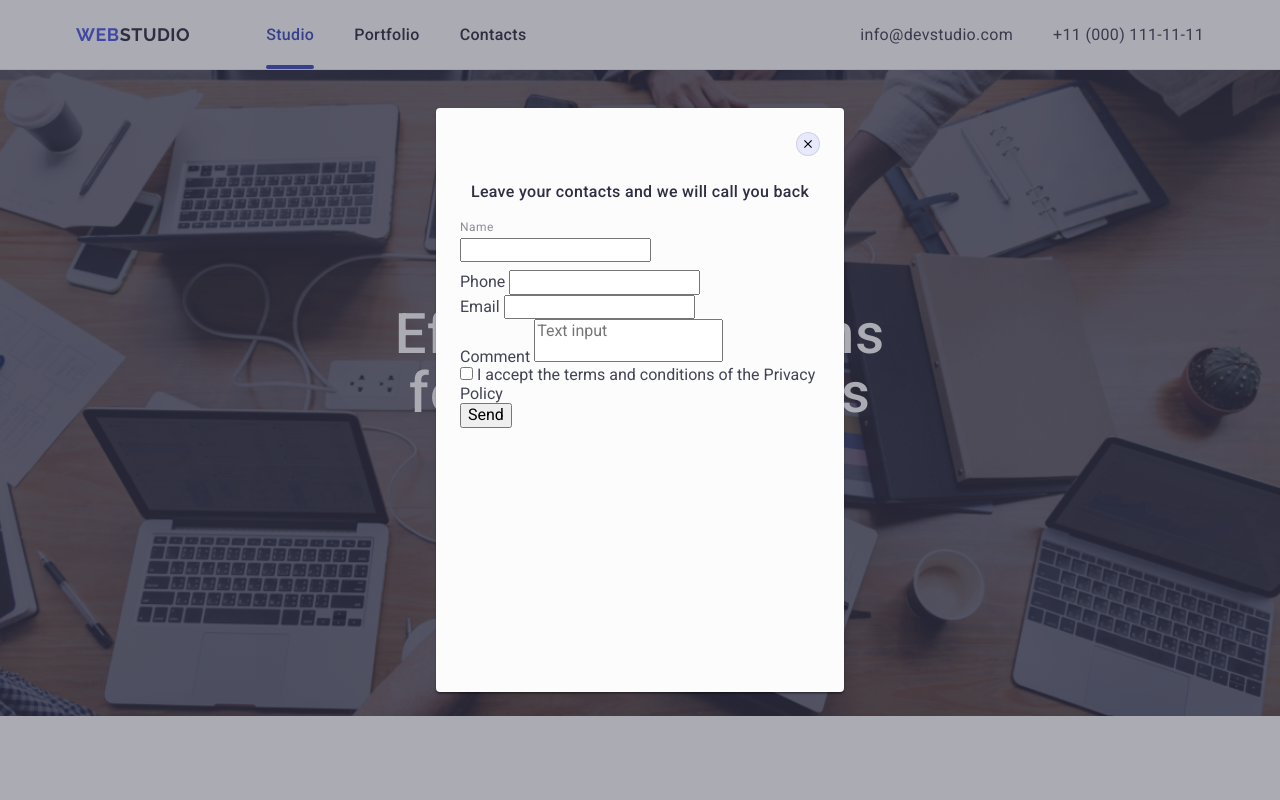
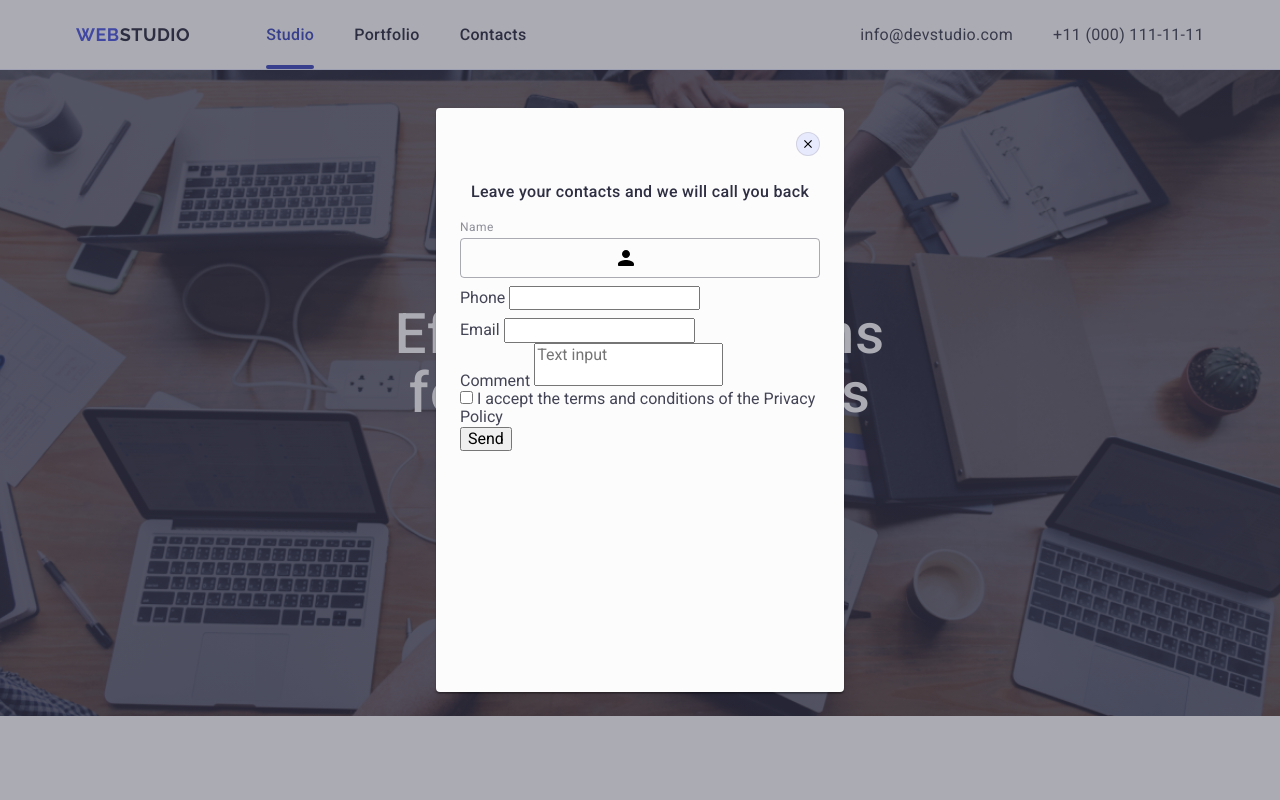
Before and after one commit to AndriyPodolyak/goit-markup-hw-05, a plain HTML site: page index.html in a window 1280 px wide. Shown: the top 800 px of the page. Drawn offline with nearby package versions, Linux system fonts and the light colour scheme.

Commit message:
Add input name done

```diff
--- a/css/styles.css
+++ b/css/styles.css
@@ -590,7 +590,7 @@ textarea {
     margin-bottom: 16px;
 }
 
-.client-name-div {
+.client-div {
     margin-bottom: 8px;
 }
 
@@ -606,3 +606,31 @@ textarea {
 .user-name {
     position: relative;
 }
+
+.input-name {
+    width: 100%;
+    height: 40px;
+    border: 1px solid rgba(46, 47, 66, 0.4);
+    border-radius: 4px;
+    background-color: transparent;
+    padding-left: 38px;
+    outline: transparent;
+    transition: border-color 250ms cubic-bezier(0.4, 0, 0.2, 1);
+}
+
+.input-name:focus {
+    transition: border-color 250ms cubic-bezier(0.4, 0, 0.2, 1);
+    border-color: #4D5AE5;
+}
+
+.icon-name {
+    position: absolute;
+    left: 16px;
+    top: 50%;
+    transform: translateY(-50%);
+    transition: fill 250ms cubic-bezier(0.4, 0, 0.2, 1);
+}
+
+.icon-name:focus {
+    fill: #4D5AE5;
+}
--- a/index.html
+++ b/index.html
@@ -366,13 +366,16 @@
             </button>
             <p class="modal-p">Leave your contacts and we will call you back</p>
             <form name="contact-form">
-                <div class="client-name-div">
+                <div class="client-div">
                     <label class="client-name-label" for="user-name">Name</label>
                     <div class="user-name">
-                        <input id="user-name" type="text" name="user-name" />
+                        <input class="input-name" id="user-name" type="text" name="user-name" />
+                        <svg class="icon-name" widnt="18" height="24">
+                            <use href="./images/icons.svg#icon-person"></use>
+                        </svg>
                     </div>
                 </div>
-                <div>
+                <div class="client-div">
                     <label for="client-phone">Phone</label>
                     <input id="client-phone" type="tel" name="client-phone" />
                 </div>
```
